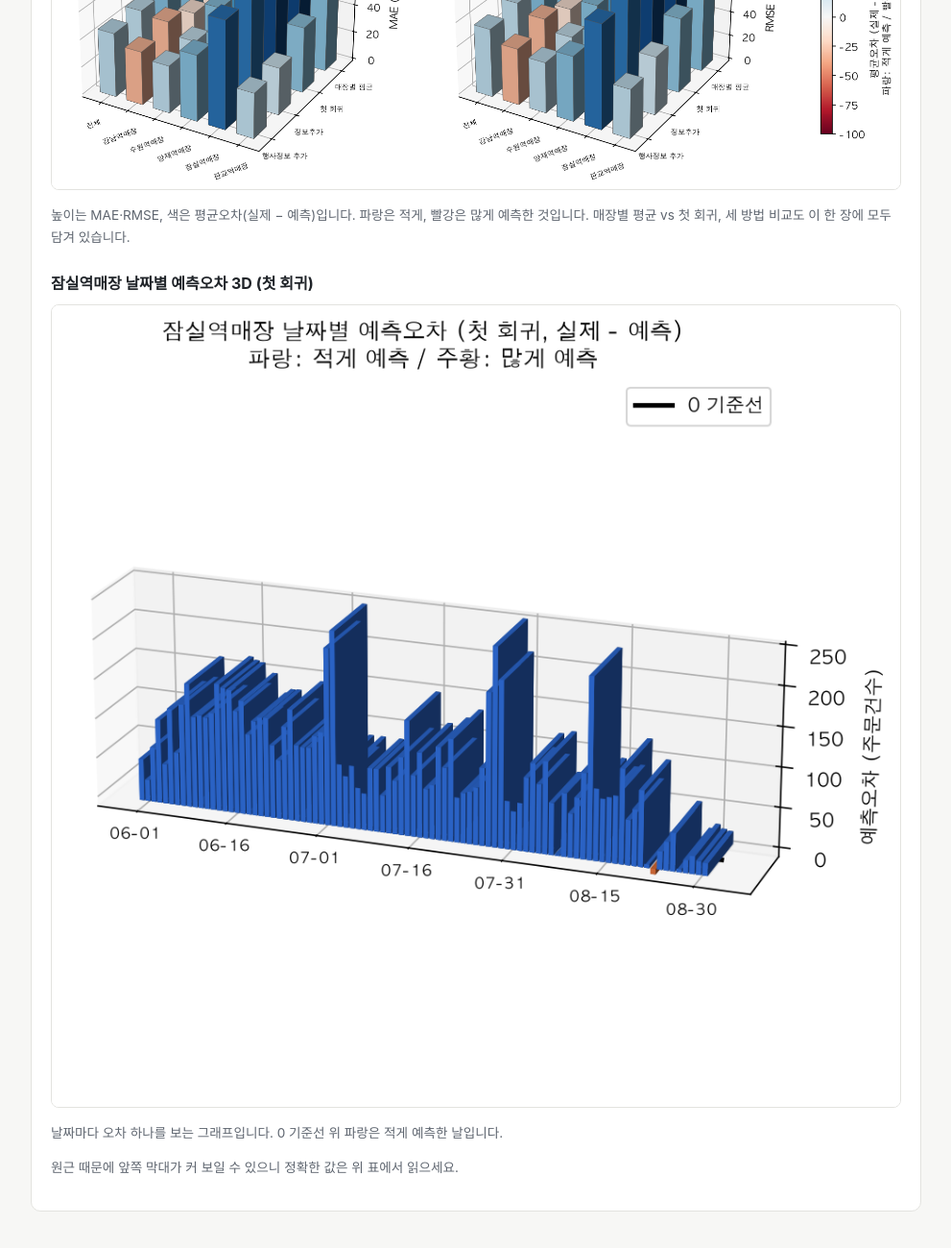
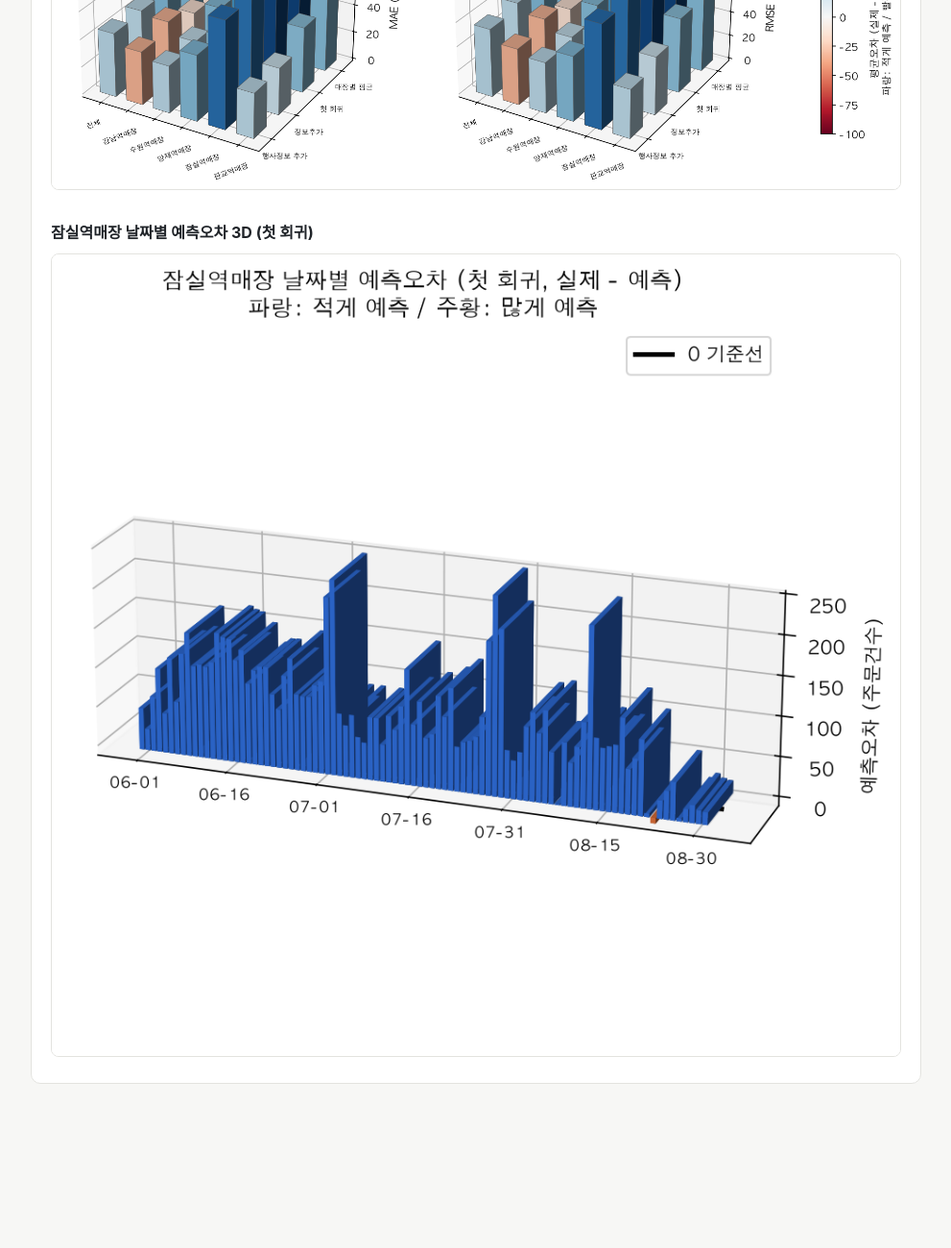
Before and after one commit to ygeonkim87-stack/project2-dashboard, a plain HTML site: page dashboard/model-evaluation/model_evaluation.html in a window 1280 px wide. Shown: the part 1405-2705 px from the top of the page at 96% size, without its empty margins (144-1135 px from the left). After the commit the page ends 2618 px from the top, so only its background shows below. Drawn offline with Linux system fonts and the light colour scheme.

Commit message:
06회차 평가 페이지: 그래프 아래 설명 문구 제거
Co-Authored-By: Claude Opus 5.5 <noreply@anthropic.com>

```diff
--- a/dashboard/model-evaluation/model_evaluation.html
+++ b/dashboard/model-evaluation/model_evaluation.html
@@ -80,11 +80,8 @@
     <h2>그래프</h2>
     <h3 style="font-size:1rem;margin:16px 0 8px">네 방법 비교 — 매장 × 모델 × 오차 크기(높이) × 오차 방향(색)</h3>
     <img src="graphs/%EB%84%A4%EB%B0%A9%EB%B2%95_MAE_RMSE_%ED%8F%89%EA%B7%A0%EC%98%A4%EC%B0%A8_4D.png" alt="네 방법 MAE·RMSE와 평균오차 4D 그래프">
-    <p class="note">높이는 MAE·RMSE, 색은 평균오차(실제 − 예측)입니다. 파랑은 적게, 빨강은 많게 예측한 것입니다. 매장별 평균 vs 첫 회귀, 세 방법 비교도 이 한 장에 모두 담겨 있습니다.</p>
     <h3 style="font-size:1rem;margin:24px 0 8px">잠실역매장 날짜별 예측오차 3D (첫 회귀)</h3>
     <img src="graphs/%EC%9E%A0%EC%8B%A4%EC%97%AD%EB%A7%A4%EC%9E%A5_%EB%82%A0%EC%A7%9C%EB%B3%84_%EC%98%88%EC%B8%A1%EC%98%A4%EC%B0%A8_3D.png" alt="잠실역매장 날짜별 예측오차 3D 그래프">
-    <p class="note">날짜마다 오차 하나를 보는 그래프입니다. 0 기준선 위 파랑은 적게 예측한 날입니다.</p>
-    <p class="note">원근 때문에 앞쪽 막대가 커 보일 수 있으니 정확한 값은 위 표에서 읽으세요.</p>
   </section>
 </main>
 </body>
```
